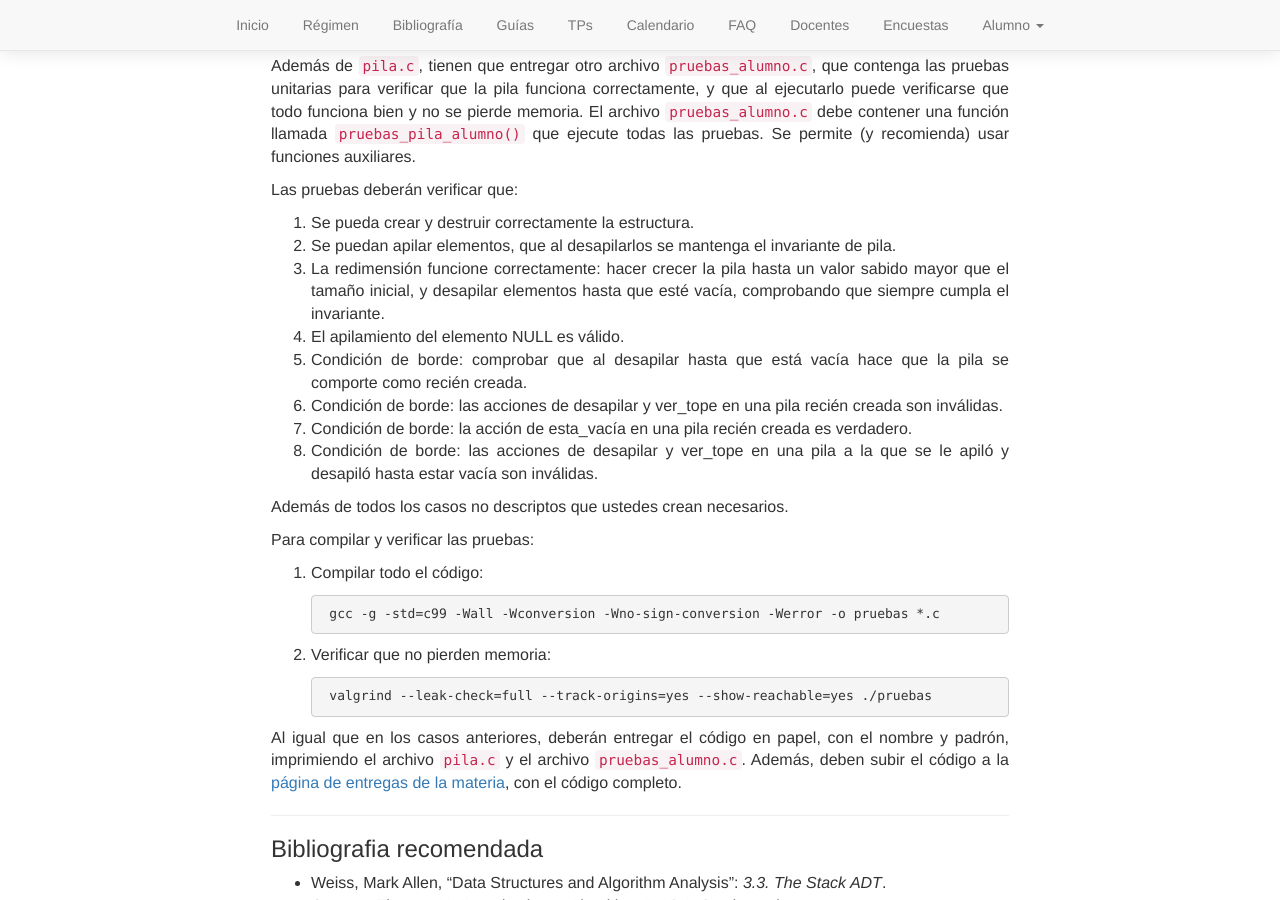
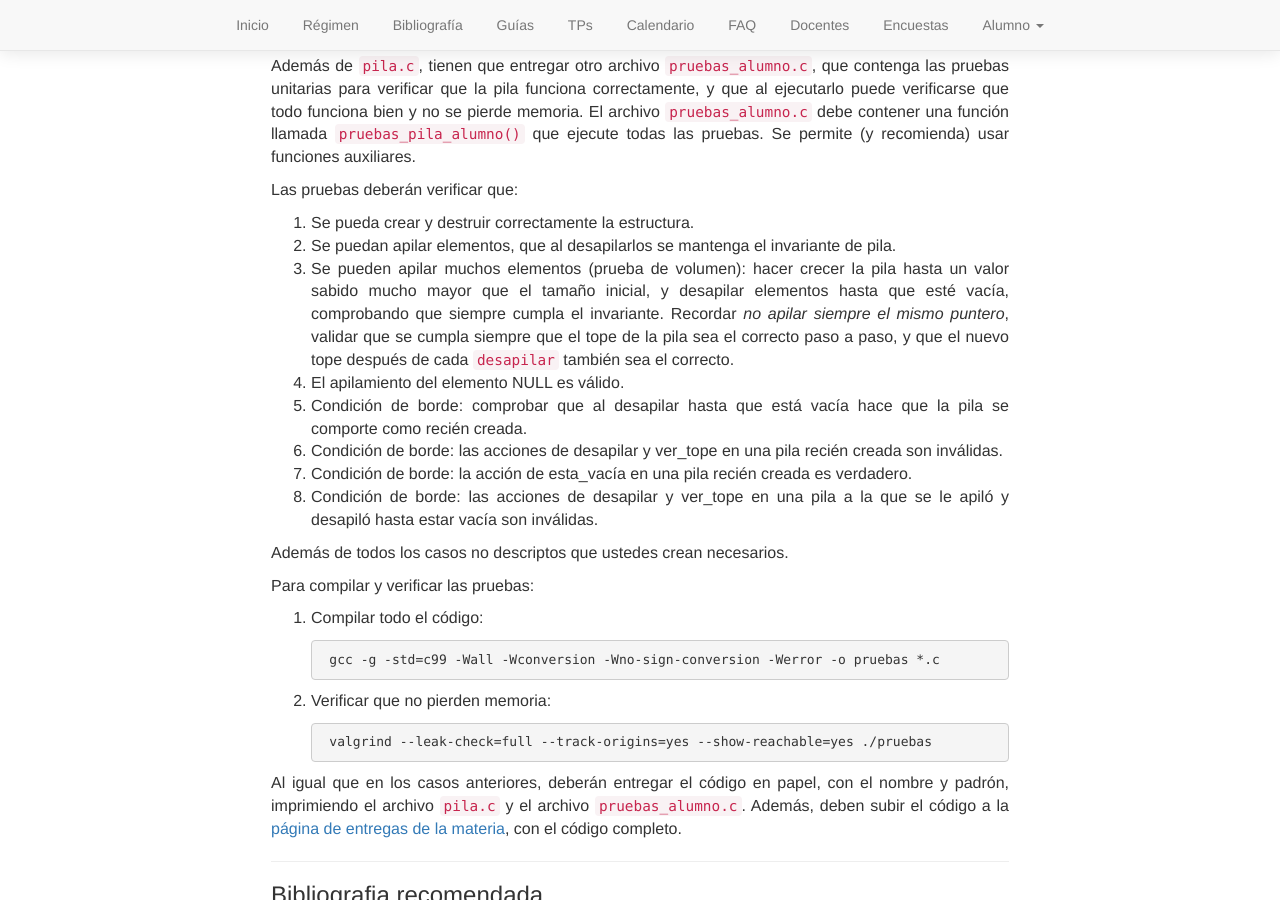
Before and after one commit to algoritmos-rw/algoritmos, a Jekyll site: the page built from static/tps/tda/03_pila.md, in a window 1280 px wide and 900 px high, scrolled down 457 px. Built offline with Jekyll 4.4.1, drawn with Linux system fonts in a browser that asks for light colours.

Commit message:
Cambio en enunciado de Pila para que sea mas claro que se pide una prueba de volumen (#100)

```diff
--- a/static/tps/tda/03_pila.md
+++ b/static/tps/tda/03_pila.md
@@ -28,7 +28,7 @@
 Las pruebas deberán verificar que:
 1. Se pueda crear y destruir correctamente la estructura.
 1. Se puedan apilar elementos, que al desapilarlos se mantenga el invariante de pila.
-1. La redimensión funcione correctamente: hacer crecer la pila hasta un valor sabido mayor que el tamaño inicial, y desapilar elementos hasta que esté vacía, comprobando que siempre cumpla el invariante.
+1. Se pueden apilar muchos elementos (prueba de volumen): hacer crecer la pila hasta un valor sabido mucho mayor que el tamaño inicial, y desapilar elementos hasta que esté vacía, comprobando que siempre cumpla el invariante. Recordar _no apilar siempre el mismo puntero_, validar que se cumpla siempre que el tope de la pila sea el correcto paso a paso, y que el nuevo tope después de cada `desapilar` también sea el correcto.
 1. El apilamiento del elemento NULL es válido.
 1. Condición de borde: comprobar que al desapilar hasta que está vacía hace que la pila se comporte como recién creada.
 1. Condición de borde: las acciones de desapilar y ver_tope en una pila recién creada son inválidas.
```
